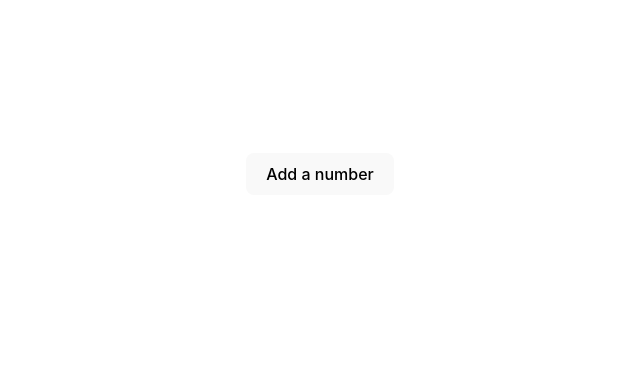
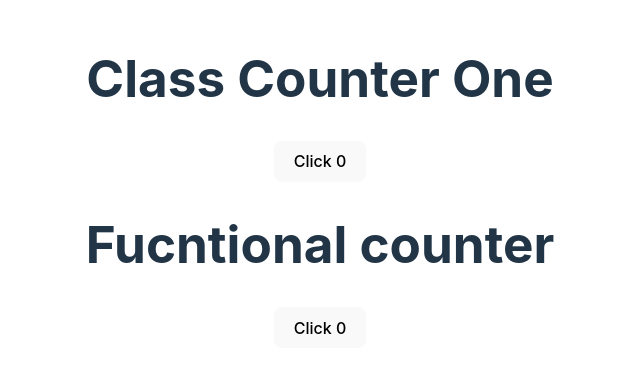
Before and after one commit to ujangaris/belajar-react-hook, a React (Vite) app: page / in a window 1280 px wide. Shown: the part 218-590 px from the top of the page, without its empty margins (320-960 px from the left). Built offline with nearby package versions, Linux system fonts and the light colour scheme.

Commit message:
useEffect after render

```diff
--- a/src/App.jsx
+++ b/src/App.jsx
@@ -1,9 +1,11 @@
 import "./App.css"
 import ClassCounter from "./components/ClassCounter"
+import ClassCounterOne from "./components/ClassCounterOne"
 import ClassCounterTwo from "./components/ClassCounterTwo"
 import HooCounterThree from "./components/HooCounterThree"
 import HookCounter from "./components/HookCounter"
 import HookCounterFour from "./components/HookCounterFour"
+import HookCounterOne from "./components/HookCounterOne"
 import HookCounterTwo from "./components/HookCounterTwo"
 
 function App() {
@@ -14,7 +16,9 @@
       {/* <HookCounterTwo />
       <ClassCounterTwo /> */}
       {/* <HooCounterThree /> */}
-      <HookCounterFour />
+      {/* <HookCounterFour /> */}
+      <ClassCounterOne />
+      <HookCounterOne />
     </div>
   )
 }
--- /dev/null
+++ b/src/components/ClassCounterOne.jsx
@@ -0,0 +1,33 @@
+// rec
+import React, { Component } from "react"
+
+class ClassCounterOne extends Component {
+  // buat constructor
+  constructor(props) {
+    super(props)
+    this.state = {
+      count: 0,
+    }
+  }
+  //   buat component did mount , methiod ini dipanggil setelah komponen berhasil dirender di browser untuk pertama kalinya.
+  componentDidMount() {
+    document.title = `Clicked ${this.state.count} times`
+  }
+  //   buat component did update , Method "componentDidUpdate(prevProps, prevState)" dipanggil setiap kali ada perubahan pada state count di komponen tersebut.
+  componentDidUpdate(prevProps, prevState) {
+    document.title = `Clicked ${this.state.count} times`
+  }
+  render() {
+    return (
+      <div>
+        <h1>Class Counter One</h1>
+        {/* panggil setState pada button onClick */}
+        <button onClick={() => this.setState({ count: this.state.count + 1 })}>
+          Click {this.state.count}
+        </button>
+      </div>
+    )
+  }
+}
+
+export default ClassCounterOne
--- /dev/null
+++ b/src/components/HookCounterOne.jsx
@@ -0,0 +1,21 @@
+// rfce
+import React, { useEffect, useState } from "react"
+
+function HookCounterOne() {
+  // deklarasi hook
+  const [count, setCount] = useState(0)
+  //   use effect
+  //   useEffect digunakan untuk menjalankan efek samping atau efek setelah komponen render.
+  useEffect(() => {
+    document.title = `You Clicked ${count} Times`
+  })
+  return (
+    <div>
+      <h1>Fucntional counter</h1>
+      {/* pasang setCount pada button onClick */}
+      <button onClick={() => setCount(count + 1)}>Click {count}</button>
+    </div>
+  )
+}
+
+export default HookCounterOne
```
Also changed, not shown: 1 other file (tests, documents, lock files or other folders).
